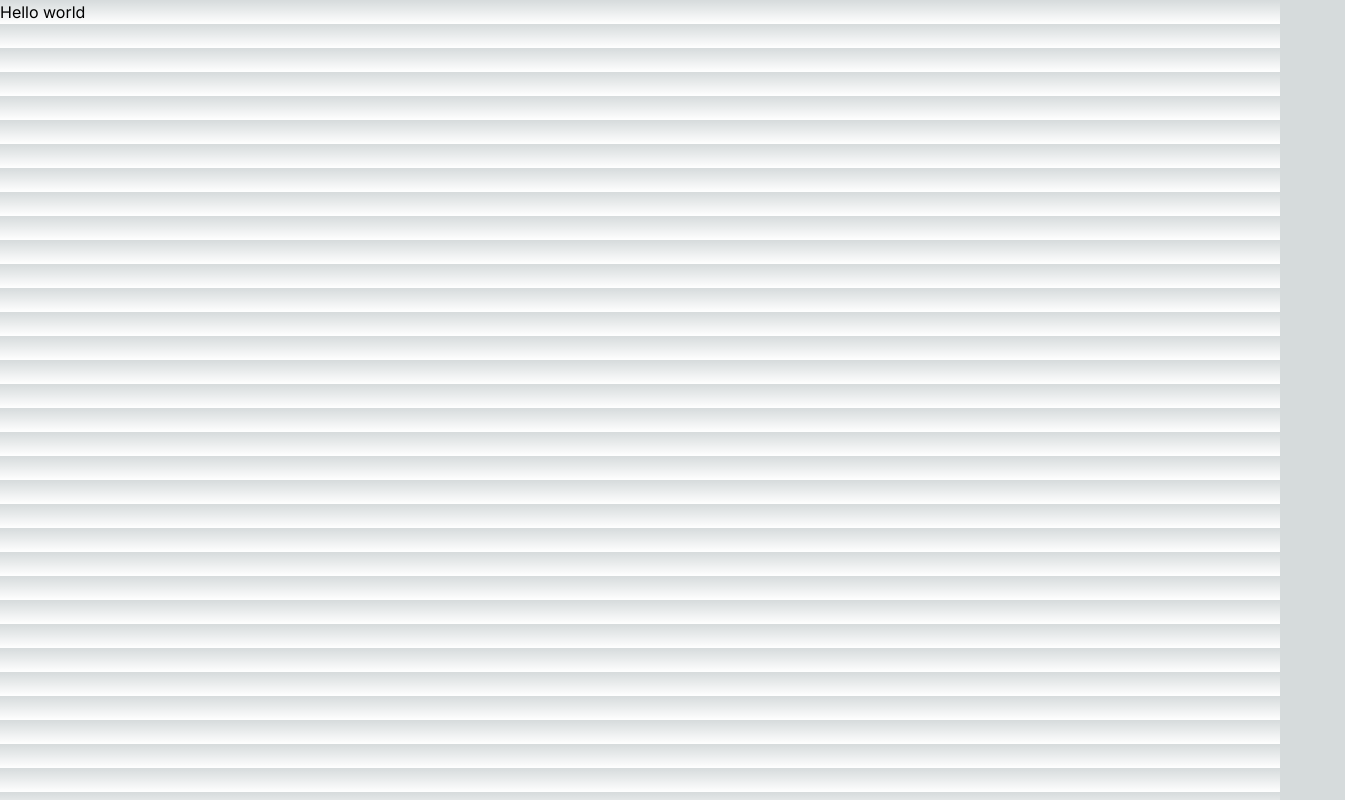
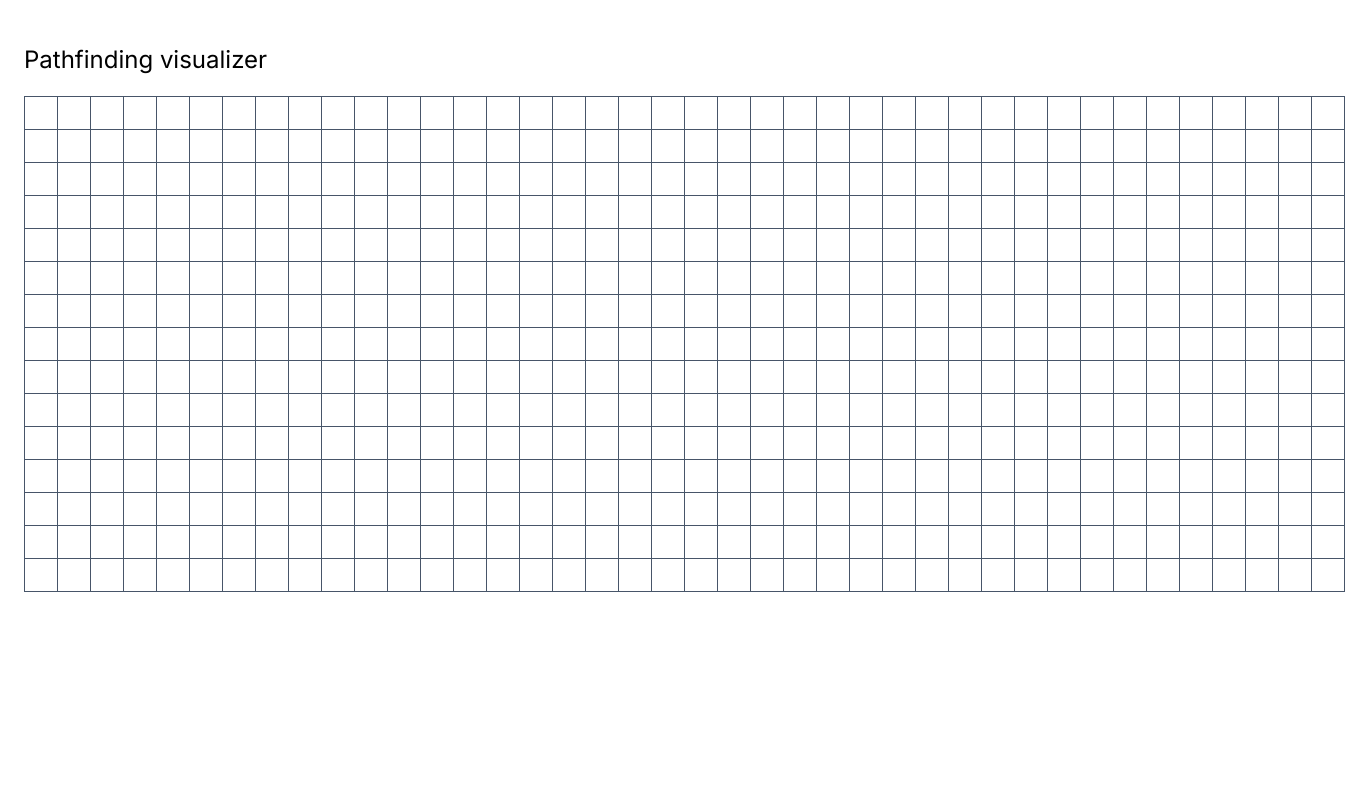
Before and after one commit to FutureWiz2002/pathfinder, a Next.js app in the folder pathfindervis/: page / in a window 1280 px wide. Shown: the whole page, 1345 px wide, since content can reach past the window. Built offline with nearby package versions, Linux system fonts and the light colour scheme.

Commit message:
Added grid

```diff
--- a/pathfindervis/src/app/globals.css
+++ b/pathfindervis/src/app/globals.css
@@ -2,7 +2,7 @@
 @tailwind components;
 @tailwind utilities;
 
-:root {
+/* :root {
   --foreground-rgb: 0, 0, 0;
   --background-start-rgb: 214, 219, 220;
   --background-end-rgb: 255, 255, 255;
@@ -30,4 +30,4 @@ body {
   .text-balance {
     text-wrap: balance;
   }
-}
+} */
--- a/pathfindervis/src/app/page.js
+++ b/pathfindervis/src/app/page.js
@@ -1,16 +1,35 @@
+"use client";
 import Image from "next/image";
 
 export default function Home() {
+  const rows = 15
+  const cols = 40
+
+  const trigger = (row, col) => {
+    console.log(row, col)
+  }
   return (
 
 
-    <div>
-      <p>Hello world</p>
+
+    <div className="p-6">
+      <p className="text-2xl py-5">Pathfinding visualizer</p>
+      <table className="border p-4">
+        <tbody>
+          {Array.from({ length: rows }).map((_, rowIndex) => (
+            <tr key={rowIndex}>
+              {Array.from({ length: cols }).map((_, colIndex) => (
+                <td
+                  key={`${rowIndex}-${colIndex}`}
+                  className="p-4 border border-slate-600 border-spacing-1"
+                  onClick={() => trigger(rowindex, colIndex)}
+                >
+                </td>
+              ))}
+            </tr>
+          ))}
+        </tbody>
+      </table>
     </div>
-  )
-
+  );
 }
-
-function Node() {
-  <button></button>
-}
```
